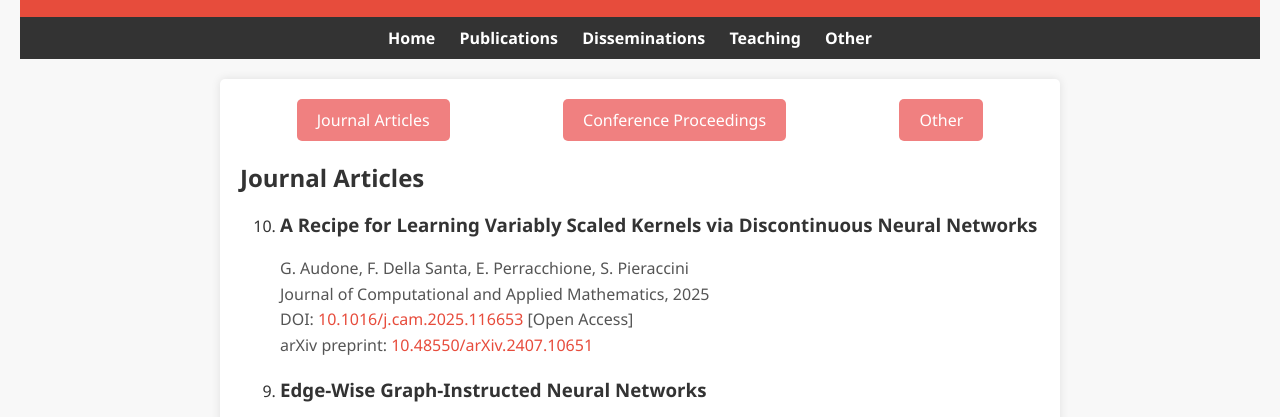
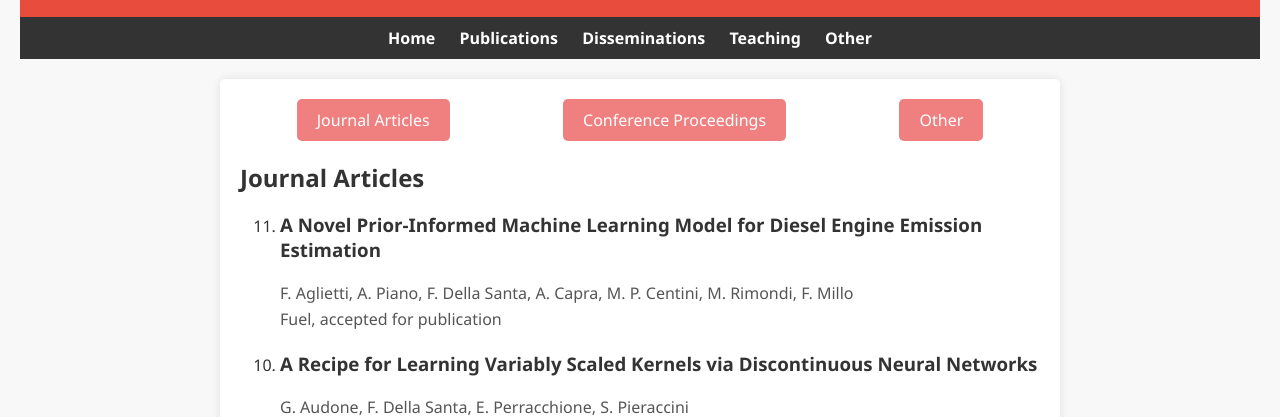
Before and after one commit to Fra0013To/Fra0013To.github.io, a plain HTML site: page publications.html in a window 1280 px wide. Shown: the part 267-684 px from the top of the page. Drawn offline with Linux system fonts and the light colour scheme.

Commit message:
Update pubs

```diff
--- a/publications.html
+++ b/publications.html
@@ -62,6 +62,13 @@
             <div id="journal-tab" class="active">
                 <h2>Journal Articles</h2>
                 <ol reversed>
+                    <li>
+		        <h3>A Novel Prior-Informed Machine Learning Model for Diesel Engine Emission Estimation</h3>
+		        <p>F. Aglietti, A. Piano, F. Della Santa, A. Capra, M. P. Centini, M. Rimondi, F. Millo</p>
+		        <p>Fuel, accepted for publication</p>
+		        <!--<p>DOI: <a href="https://doi.org/10.1016/j.cam.2025.116653">10.1016/j.cam.2025.116653</a> [Open Access]</p>-->
+		        <!--<p>arXiv preprint: <a href="https://arxiv.org/abs/2407.10651">10.48550/arXiv.2407.10651</a></p>-->
+		    </li>
                     <li>
 		        <h3>A Recipe for Learning Variably Scaled Kernels via Discontinuous Neural Networks</h3>
 		        <p>G. Audone, F. Della Santa, E. Perracchione, S. Pieraccini</p>
```
